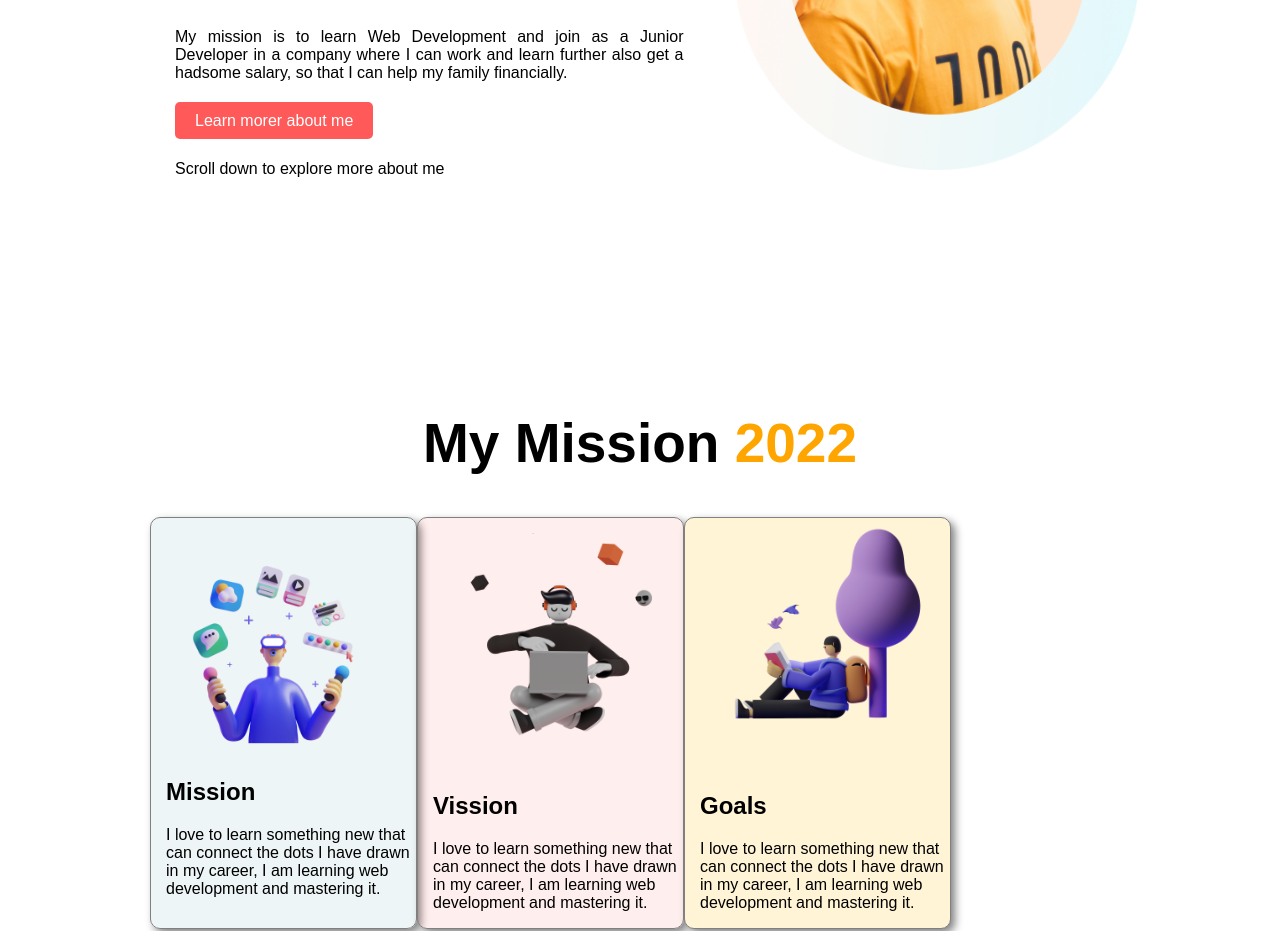
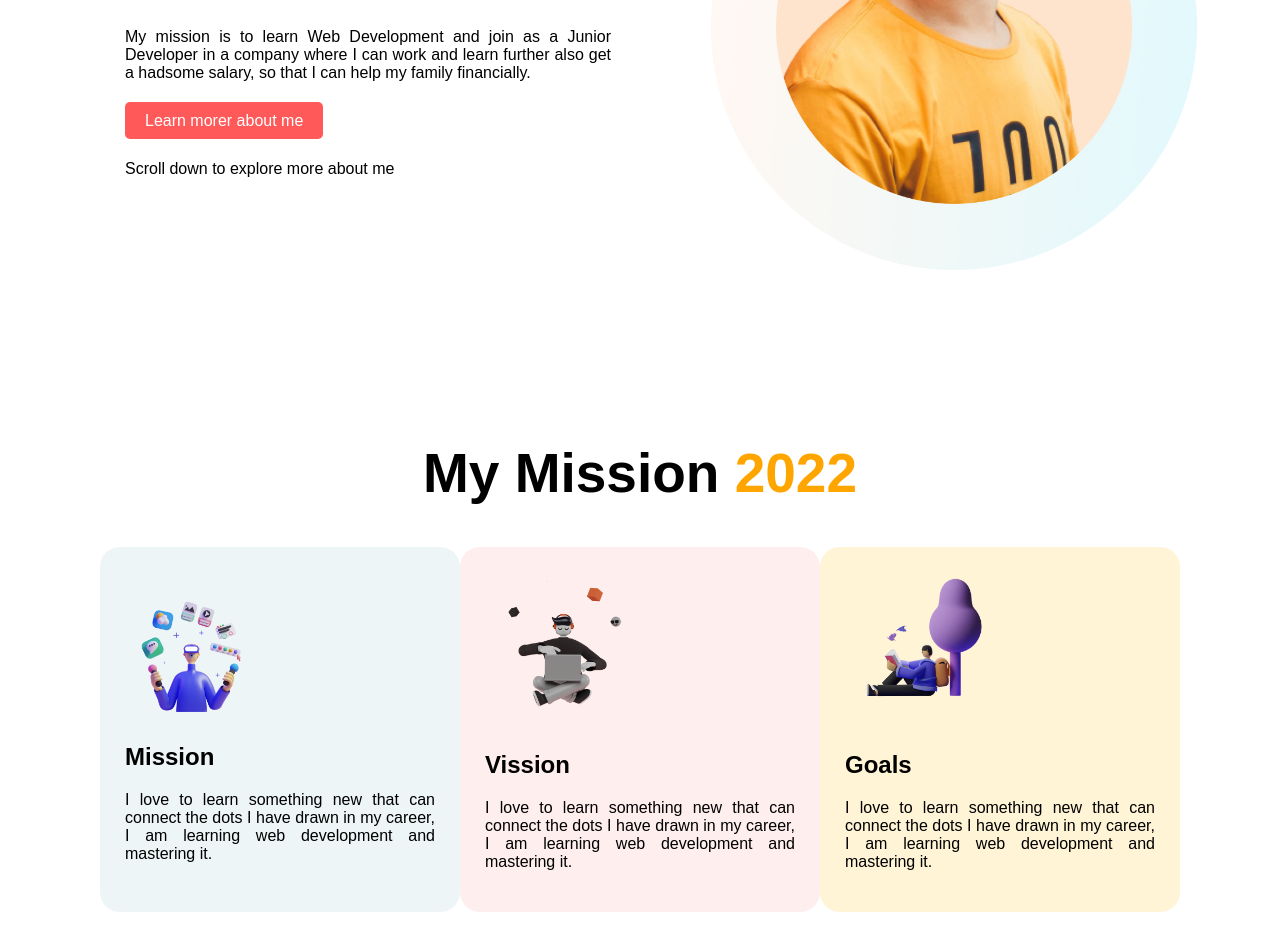
Before and after one commit to Shafayathub/practice-one, a plain HTML site: page index.html in a window 1280 px wide. Shown: the part 374-1305 px from the top of the page. Drawn offline with Linux system fonts and the light colour scheme.

Commit message:
second sec done

```diff
--- a/style.css
+++ b/style.css
@@ -30,12 +30,6 @@ h1{
     border-radius: 5px;
 }
 
-section{
-    margin-left: 150px;
-    display: flex;
-    padding-bottom: 150px;
-}
-
 .half-width{
     width: 45%;
     text-align: justify;
@@ -43,7 +37,8 @@ section{
 }
 
 .half-width img{
-    width: 80%;
+    width: 100%;
+    padding-left: 50px;
 }
 .text{
     margin-top: 150px;
@@ -55,25 +50,34 @@ section{
     margin-top: 30px;
 }
 
+section{
+    margin-left: 100px;
+    padding-bottom: 100px;
+    margin-right: 100px;
+}
+
+.first-sec{
+    display: flex;
+}
+
 .centered-heading{
     text-align: center;
 }
 
 .second-sec-boxes{
-    width: 250px;
+    width: 375px;
     font-family: sans-serif;
-    border: 1px solid gray;
-    padding-left: 15px;
-    box-shadow: 4px 4px 8px grey;
-    border-radius: 10px;
+    padding: 25px;
+    border-radius: 20px;
+    text-align: justify;
 }
 
 .second-sec img{
-    width: 100%;
+    width: 50%;
 }
 .all-box{
     display: flex;
-    justify-content: space-around;
+    justify-content: space-between;
 }
 
 #box-one{
```
